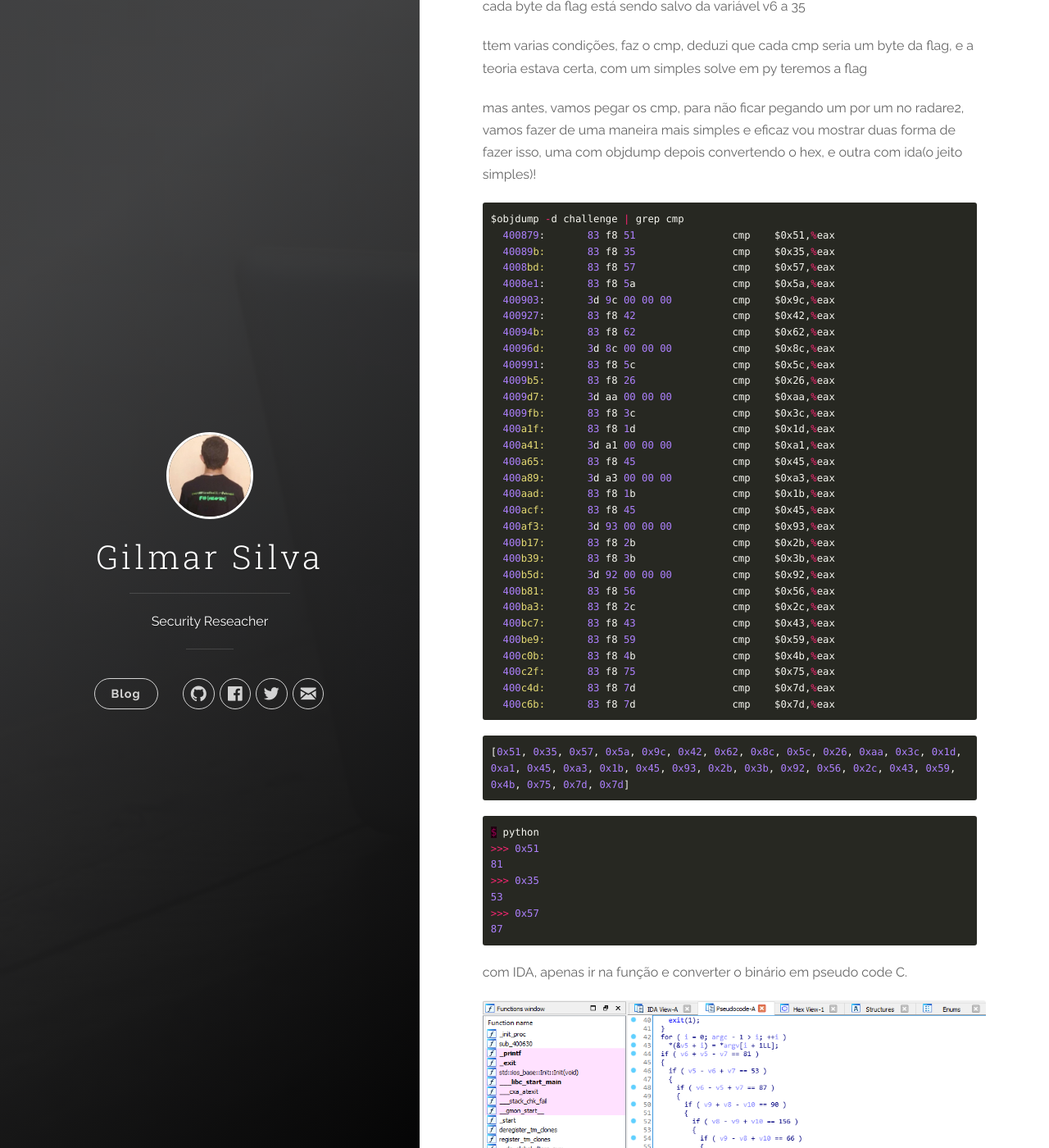
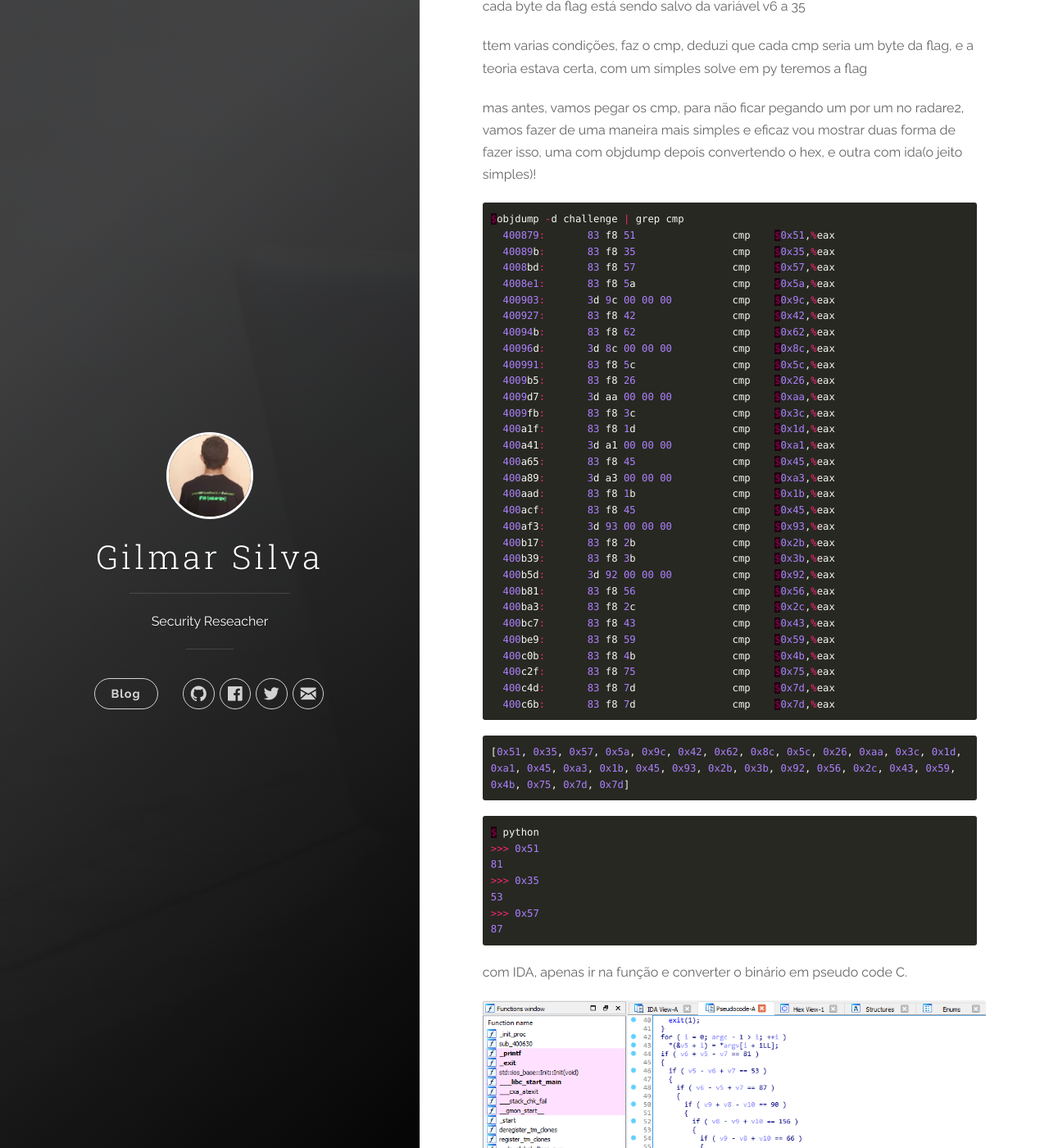
Before and after one commit to k13w/heavenh.github.io, a Jekyll site: the page built from _posts/2017-10-15-No-Calm-backdoor-ctf-2017.md, in a window 1280 px wide and 1400 px high, scrolled down 1132 px. Shown: the whole window at 82% size. Built offline with Jekyll 4.4.1, drawn with Linux system fonts in a browser that asks for light colours; nearby versions of some CDN libraries.

Commit message:
Update 2017-10-15-No-Calm-backdoor-ctf-2017.md

````diff
--- a/_posts/2017-10-15-No-Calm-backdoor-ctf-2017.md
+++ b/_posts/2017-10-15-No-Calm-backdoor-ctf-2017.md
@@ -28,7 +28,7 @@ teremos a flag
 
 mas antes, vamos pegar os cmp, para não ficar pegando um por um no radare2, vamos fazer de uma maneira mais simples e eficaz
 vou mostrar duas forma de fazer isso, uma com objdump depois convertendo o hex, e outra com ida(o jeito simples)!
-``` ruby
+``` c
 $objdump -d challenge | grep cmp
   400879:       83 f8 51                cmp    $0x51,%eax
   40089b:       83 f8 35                cmp    $0x35,%eax
````
